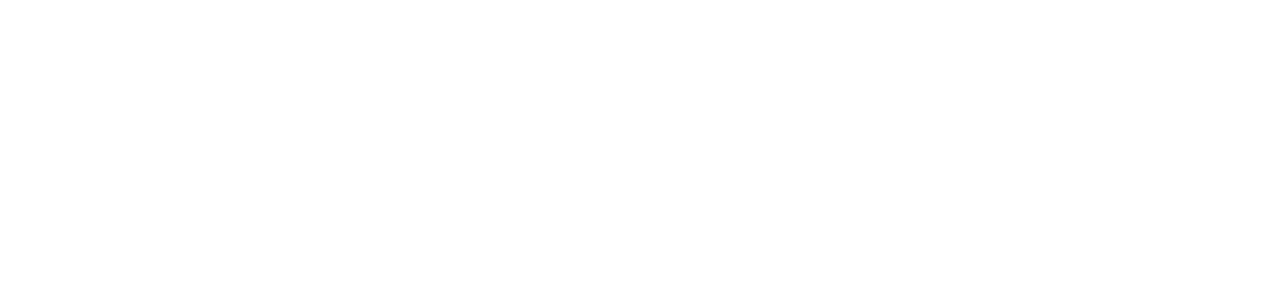
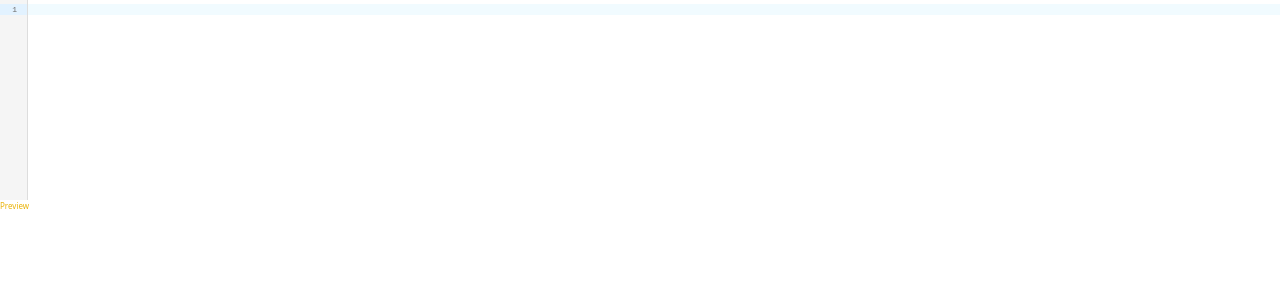
Before and after one commit to KickAwayBackwardness/kab, a React (Vite) app: page /admin in a window 1280 px wide. Before the commit this address had no page. Shown: the top 300 px of the page. Built offline with nearby package versions, Linux system fonts and the light colour scheme.

Commit message:
first build admin codemirror page

```diff
--- a/package.json
+++ b/package.json
@@ -10,7 +10,9 @@
     "preview": "vite preview"
   },
   "dependencies": {
+    "@codemirror/lang-xml": "^6.1.0",
     "@reduxjs/toolkit": "^2.2.7",
+    "@uiw/react-codemirror": "^4.23.2",
     "framer-motion": "^11.5.4",
     "lenis": "^1.1.13",
     "react": "^18.2.0",
--- a/src/App.css
+++ b/src/App.css
@@ -189,3 +189,5 @@
 .news-item-left .news-item:last-child a {
   border: none;
 }
+
+/* CK EDITOR */
--- a/src/App.jsx
+++ b/src/App.jsx
@@ -4,6 +4,7 @@ import Home from "./pages/Home";
 import MainLayout from "./layouts/MainLayout";
 import Newspaper from "./pages/Newspaper";
 import SpecificNews from "./pages/SpecificNews";
+import ADMIN from "./pages/ADMIN";
 
 function App() {
   return (
@@ -15,6 +16,11 @@ function App() {
           <Route path=":slug" element={<SpecificNews />} />
         </Route>
       </Route>
+
+      {/* ADMIN */}
+      <Route path="/admin">
+        <Route index element={<ADMIN />} />
+      </Route>
     </Routes>
   );
 }
--- /dev/null
+++ b/src/components/ADMIN/Editor.jsx
@@ -0,0 +1,24 @@
+import React from "react";
+import CodeMirror from "@uiw/react-codemirror";
+import { xml } from "@codemirror/lang-xml";
+
+function Editor() {
+  const [value, setValue] = React.useState("");
+  const onChange = React.useCallback((val, viewUpdate) => {
+    console.log("val:", val);
+    setValue(val);
+  }, []);
+  return (
+    <div>
+      <CodeMirror
+        value={value}
+        height="200px"
+        extensions={[xml()]}
+        onChange={onChange}
+      />
+      <h2 className=" text-yellow-500 ">Preview</h2>
+      <div dangerouslySetInnerHTML={{ __html: value }} />
+    </div>
+  );
+}
+export default Editor;
--- /dev/null
+++ b/src/components/SpecificNews/Content/Article.jsx
@@ -0,0 +1,19 @@
+import React from "react";
+import NormalPhoto from "./NormalPhoto";
+import Pharagraph from "./Pharagraph";
+
+const Article = () => {
+  return (
+    <div className="max-w-content h-fit ml-content_left pt-[var(--spec-news-content-padding-top)]">
+      <article>
+        <Pharagraph />
+        <NormalPhoto
+          url="https://a.storyblok.com/f/165555/1920x1080/490e17d59b/rw_devdiary_aug_boonstorefront.jpg/m/715x0/smart/filters:quality(85)"
+          name="Boon storefront"
+        />
+      </article>
+    </div>
+  );
+};
+
+export default Article;
--- a/src/components/SpecificNews/Content/Content.jsx
+++ /dev/null
@@ -1,12 +0,0 @@
-import React from "react";
-import RichText from "./RichText";
-
-const Content = () => {
-  return (
-    <div className="max-w-content h-fit ml-content_left pt-[var(--spec-news-content-padding-top)]">
-      <RichText />
-    </div>
-  );
-};
-
-export default Content;
--- a/src/components/SpecificNews/Content/RichText.jsx
+++ /dev/null
@@ -1,17 +0,0 @@
-import React from "react";
-import NormalPhoto from "./NormalPhoto";
-import Pharagraph from "./Pharagraph";
-
-const RichText = () => {
-  return (
-    <div>
-      <Pharagraph />
-      <NormalPhoto
-        url="https://a.storyblok.com/f/165555/1920x1080/490e17d59b/rw_devdiary_aug_boonstorefront.jpg/m/715x0/smart/filters:quality(85)"
-        name="Boon storefront"
-      />
-    </div>
-  );
-};
-
-export default RichText;
--- /dev/null
+++ b/src/pages/ADMIN.jsx
@@ -0,0 +1,12 @@
+import React from "react";
+import Editor from "../components/ADMIN/Editor";
+
+const ADMIN = () => {
+  return (
+    <div>
+      <Editor />
+    </div>
+  );
+};
+
+export default ADMIN;
--- a/src/pages/SpecificNews.jsx
+++ b/src/pages/SpecificNews.jsx
@@ -1,7 +1,7 @@
 import React from "react";
 import Header from "../components/SpecificNews/Header/Header";
 import Cover from "../components/SpecificNews/Cover/Cover";
-import Content from "../components/SpecificNews/Content/Content";
+import Article from "../components/SpecificNews/Content/Article";
 import NewsHeading from "../components/SpecificNews/NewsHeading/NewsHeading";
 
 const SpecificNews = () => {
@@ -10,7 +10,7 @@ const SpecificNews = () => {
       <Header />
       <NewsHeading />
       <Cover />
-      <Content />
+      <Article />
     </div>
   );
 };
--- a/tailwind.config.js
+++ b/tailwind.config.js
@@ -1,7 +1,7 @@
 /** @type {import('tailwindcss').Config} */
 
 export default {
-  content: ["./index.html", "./src/**/*.{js,ts,jsx,tsx}"],
+  content: ["./index.html", "./src/**/*.{js,ts,jsx,tsx,xml, html}"],
   theme: {
     extend: {
       colors: {
```
Also changed, not shown: src/components/SpecificNews/Content/specificNews.css (added), 1 other file (tests, documents, lock files or other folders).
